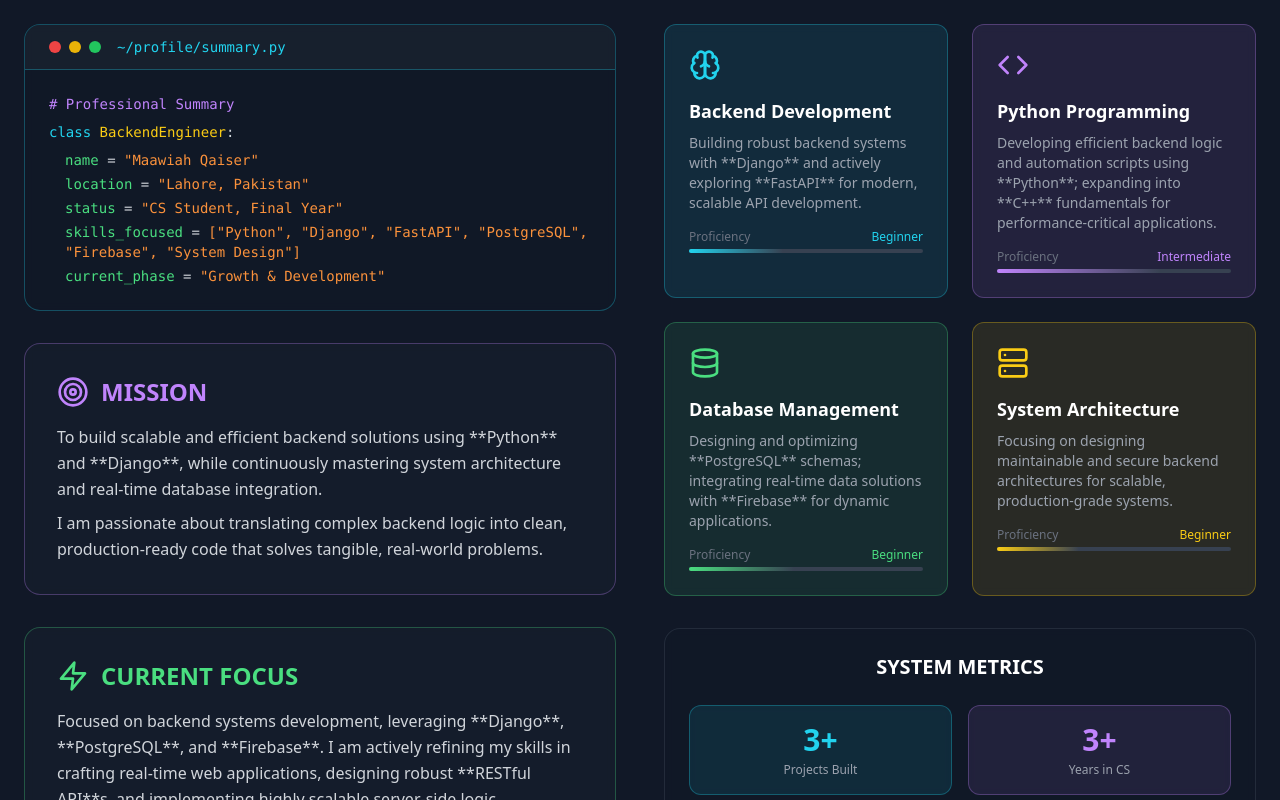
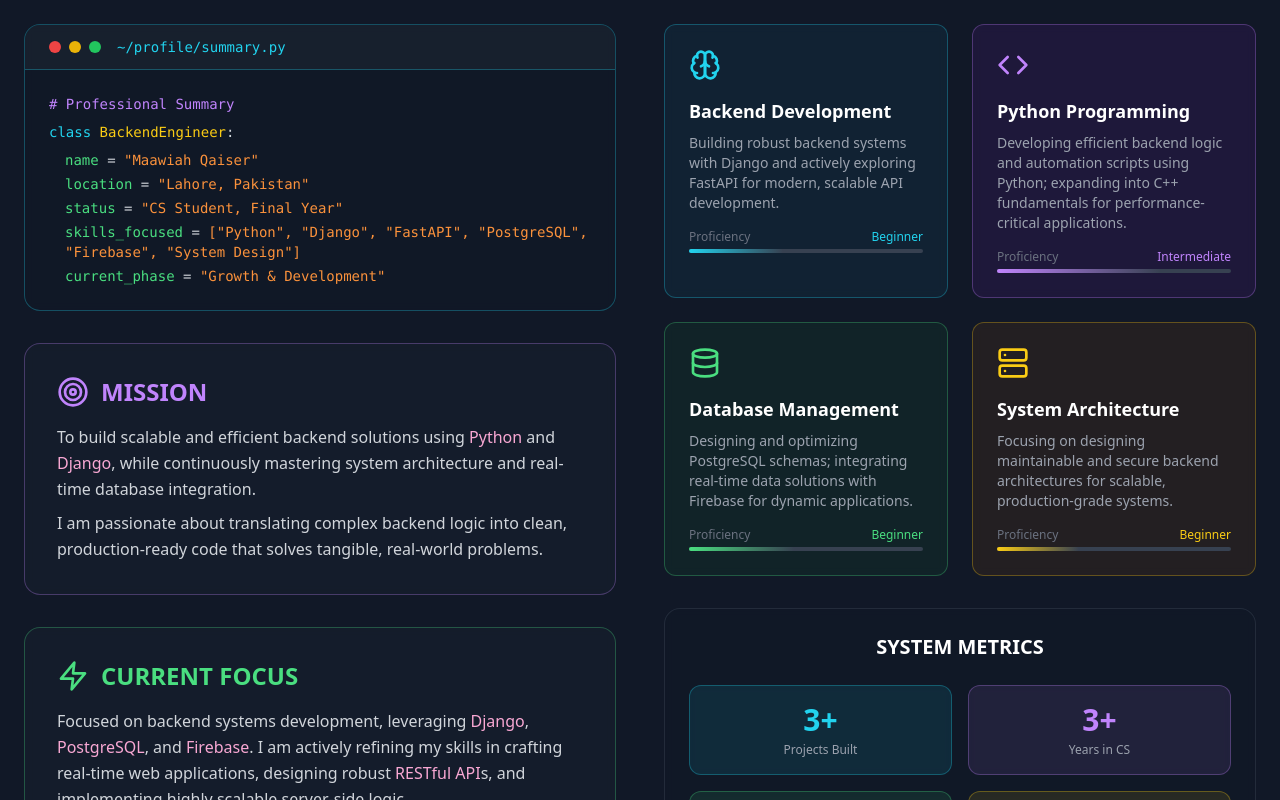
Before and after one commit to Code-With-Mavia/personal-portfolio, a React (Vite) app: page / in a window 1280 px wide. Shown: the part 1020-1820 px from the top of the page. Built offline with nearby package versions, Linux system fonts and the light colour scheme.

Commit message:
Update About.tsx

```diff
--- a/src/components/About.tsx
+++ b/src/components/About.tsx
@@ -6,7 +6,7 @@ const About = () => {
     {
       icon: <Brain className="w-8 h-8" />,
       title: "Backend Development",
-      description: "Building robust backend systems with **Django** and actively exploring **FastAPI** for modern, scalable API development.",
+      description: "Building robust backend systems with Django and actively exploring FastAPI for modern, scalable API development.",
       level: "Beginner",
       progress: "40%", // Adjusted for a more confident Beginner
       color: "cyan"
@@ -14,7 +14,7 @@ const About = () => {
     {
       icon: <Code className="w-8 h-8" />,
       title: "Python Programming",
-      description: "Developing efficient backend logic and automation scripts using **Python**; expanding into **C++** fundamentals for performance-critical applications.",
+      description: "Developing efficient backend logic and automation scripts using Python; expanding into C++ fundamentals for performance-critical applications.",
       level: "Intermediate",
       progress: "70%", // Adjusted for a strong Intermediate
       color: "purple"
@@ -22,7 +22,7 @@ const About = () => {
     {
       icon: <Database className="w-8 h-8" />,
       title: "Database Management",
-      description: "Designing and optimizing **PostgreSQL** schemas; integrating real-time data solutions with **Firebase** for dynamic applications.",
+      description: "Designing and optimizing PostgreSQL schemas; integrating real-time data solutions with Firebase for dynamic applications.",
       level: "Beginner",
       progress: "45%", // Adjusted for a confident Beginner
       color: "green"
@@ -43,25 +43,29 @@ const About = () => {
         text: "text-cyan-400",
         bg: "bg-cyan-400/10",
         border: "border-cyan-400/30",
-        hover: "hover:border-cyan-400/60"
+        hover: "hover:border-cyan-400/60",
+        highlightBg: "bg-cyan-900/20" // Added for highlighting
       },
       purple: {
         text: "text-purple-400",
         bg: "bg-purple-400/10",
         border: "border-purple-400/30",
-        hover: "hover:border-purple-400/60"
+        hover: "hover:border-purple-400/60",
+        highlightBg: "bg-purple-900/20" // Added for highlighting
       },
       green: {
         text: "text-green-400",
         bg: "bg-green-400/10",
         border: "border-green-400/30",
-        hover: "hover:border-green-400/60"
+        hover: "hover:border-green-400/60",
+        highlightBg: "bg-green-900/20" // Added for highlighting
       },
       yellow: {
         text: "text-yellow-400",
         bg: "bg-yellow-400/10",
         border: "border-yellow-400/30",
-        hover: "hover:border-yellow-400/60"
+        hover: "hover:border-yellow-400/60",
+        highlightBg: "bg-yellow-900/20" // Added for highlighting
       }
     };
     return colors[color as keyof typeof colors];
@@ -117,10 +121,10 @@ const About = () => {
               <div className="bg-gray-800/30 backdrop-blur-sm rounded-2xl p-8 border border-purple-400/30 hover:border-purple-400/60 transition-all duration-300 group">
                 <div className="flex items-center gap-3 mb-4">
                   <Target className="w-8 h-8 text-purple-400 group-hover:rotate-90 transition-transform duration-300" />
-                  <h3 className="text-2xl font-bold text-purple-400">MISSION</h3>
+                  <h3 className="text-2xl font-bold text-purple-400 highlight-heading">MISSION</h3> {/* Highlighted */}
                 </div>
                 <p className="text-gray-300 leading-relaxed mb-2">
-                  To build scalable and efficient backend solutions using **Python** and **Django**, while continuously mastering system architecture and real-time database integration.
+                  To build scalable and efficient backend solutions using <span className="text-pink-300">Python</span> and <span className="text-pink-300">Django</span>, while continuously mastering system architecture and real-time database integration.
                 </p>
                 <p className="text-gray-300 leading-relaxed">
                   I am passionate about translating complex backend logic into clean, production-ready code that solves tangible, real-world problems.
@@ -131,10 +135,10 @@ const About = () => {
               <div className="bg-gray-800/30 backdrop-blur-sm rounded-2xl p-8 border border-green-400/30 hover:border-green-400/60 transition-all duration-300 group">
                 <div className="flex items-center gap-3 mb-4">
                   <Zap className="w-8 h-8 text-green-400 group-hover:scale-110 transition-transform duration-300" />
-                  <h3 className="text-2xl font-bold text-green-400">CURRENT FOCUS</h3>
+                  <h3 className="text-2xl font-bold text-green-400 highlight-heading">CURRENT FOCUS</h3> {/* Highlighted */}
                 </div>
                 <p className="text-gray-300 leading-relaxed">
-                  Focused on backend systems development, leveraging **Django**, **PostgreSQL**, and **Firebase**. I am actively refining my skills in crafting real-time web applications, designing robust **RESTful API**s, and implementing highly scalable server-side logic.
+                  Focused on backend systems development, leveraging <span className="text-pink-300">Django</span>, <span className="text-pink-300">PostgreSQL</span>, and <span className="text-pink-300">Firebase</span>. I am actively refining my skills in crafting real-time web applications, designing robust <span className="text-pink-300">RESTful API</span>s, and implementing highly scalable server-side logic.
                 </p>
               </div>
             </div>
@@ -145,7 +149,7 @@ const About = () => {
                 {skills.map((skill, index) => {
                   const colorClasses = getColorClasses(skill.color);
                   return (
-                    <div key={index} className={`group ${colorClasses.bg} backdrop-blur-sm rounded-xl p-6 border ${colorClasses.border} ${colorClasses.hover} transition-all duration-300 hover:scale-105`}>
+                    <div key={index} className={`group ${colorClasses.bg} backdrop-blur-sm rounded-xl p-6 border ${colorClasses.border} ${colorClasses.hover} transition-all duration-300 hover:scale-105 ${colorClasses.highlightBg}`}> {/* Highlighted background */}
                       <div className={`${colorClasses.text} mb-4 group-hover:scale-110 transition-transform duration-300`}>
                         {skill.icon}
                       </div>
@@ -154,7 +158,7 @@ const About = () => {
                       <div className="mt-auto">
                         <div className="flex justify-between text-xs text-gray-500">
                           <span>Proficiency</span>
-                          <span className={`${colorClasses.text}`}>{skill.level}</span>
+                          <span className={`${colorClasses.text} highlight-text-secondary`}>{skill.level}</span> {/* Highlighted */}
                         </div>
                         <div className="w-full bg-gray-700 rounded-full h-1 mt-1">
                           <div className={`h-1 rounded-full bg-gradient-to-r ${colorClasses.text.replace('text-', 'from-')} to-transparent`} style={{ width: skill.progress }}></div>
@@ -166,8 +170,8 @@ const About = () => {
               </div>
 
               {/* System Metrics */}
-              <div className="bg-gray-900/50 backdrop-blur-sm rounded-2xl border border-gray-700/50 p-6">
-                <h3 className="text-xl font-bold text-white mb-6 text-center">SYSTEM METRICS</h3>
+              <div className="bg-gray-900/50 backdrop-blur-sm rounded-2xl border border-gray-700/50 p-6 highlight-section-bg"> {/* Highlighted background */}
+                <h3 className="text-xl font-bold text-white mb-6 text-center highlight-heading">SYSTEM METRICS</h3> {/* Highlighted */}
                 <div className="grid grid-cols-2 gap-4">
                   {[
                     { label: "Projects Built", value: "3+", color: "cyan" },
@@ -178,7 +182,7 @@ const About = () => {
                     const colorClasses = getColorClasses(stat.color);
                     return (
                       <div key={index} className={`text-center p-4 ${colorClasses.bg} backdrop-blur-sm rounded-xl border ${colorClasses.border} hover:scale-105 transition-all duration-300`}>
-                        <div className={`text-3xl font-bold ${colorClasses.text} mb-1`}>{stat.value}</div>
+                        <div className={`text-3xl font-bold ${colorClasses.text} mb-1 highlight-text-primary`}>{stat.value}</div> {/* Highlighted */}
                         <div className="text-gray-400 text-xs">{stat.label}</div>
                       </div>
                     );
@@ -189,28 +193,28 @@ const About = () => {
           </div>
 
           {/* Education */}
-          <div className="bg-gray-800/30 backdrop-blur-sm rounded-2xl p-8 border border-cyan-400/30">
+          <div className="bg-gray-800/30 backdrop-blur-sm rounded-2xl p-8 border border-cyan-400/30 highlight-section-bg"> {/* Highlighted background */}
             <div className="flex items-center gap-3 mb-6">
               <div className="w-12 h-12 bg-gradient-to-r from-cyan-400 to-purple-500 rounded-xl flex items-center justify-center">
                 <span className="text-white font-bold text-xl">🎓</span>
               </div>
               <div>
-                <h3 className="text-2xl font-bold text-white">EDUCATION MATRIX</h3>
+                <h3 className="text-2xl font-bold text-white highlight-heading">EDUCATION MATRIX</h3> {/* Highlighted */}
                 <p className="text-gray-400">Academic Timeline</p>
               </div>
             </div>
             <div className="grid md:grid-cols-2 gap-8">
               <div className="space-y-2">
-                <span className="text-cyan-400 font-semibold">DEGREE</span>
+                <span className="text-cyan-400 font-semibold highlight-text-secondary">DEGREE</span> {/* Highlighted */}
                 <h4 className="text-xl font-bold text-white">Bachelor of Computer Science</h4>
-                <p className="text-purple-400">Major: CS | Minor: Software Engineering</p>
+                <p className="text-purple-400">Major: <span className="text-pink-300">CS</span> | Minor: <span className="text-pink-300">Software Engineering</span></p> {/* Highlighted */}
                 <p className="text-gray-300">University of Central Punjab, Lahore</p>
               </div>
               <div className="space-y-2">
-                <span className="text-green-400 font-semibold">DURATION</span>
+                <span className="text-green-400 font-semibold highlight-text-secondary">DURATION</span> {/* Highlighted */}
                 <p className="text-white text-lg">Oct 2021 – Oct 2025</p>
                 <div className="bg-green-400/10 border border-green-400/30 rounded-lg px-4 py-2 inline-block">
-                  <span className="text-green-400 font-semibold">Expected Graduation: 2025</span>
+                  <span className="text-green-400 font-semibold highlight-text-secondary">Expected Graduation: 2025</span> {/* Highlighted */}
                 </div>
               </div>
             </div>
```
